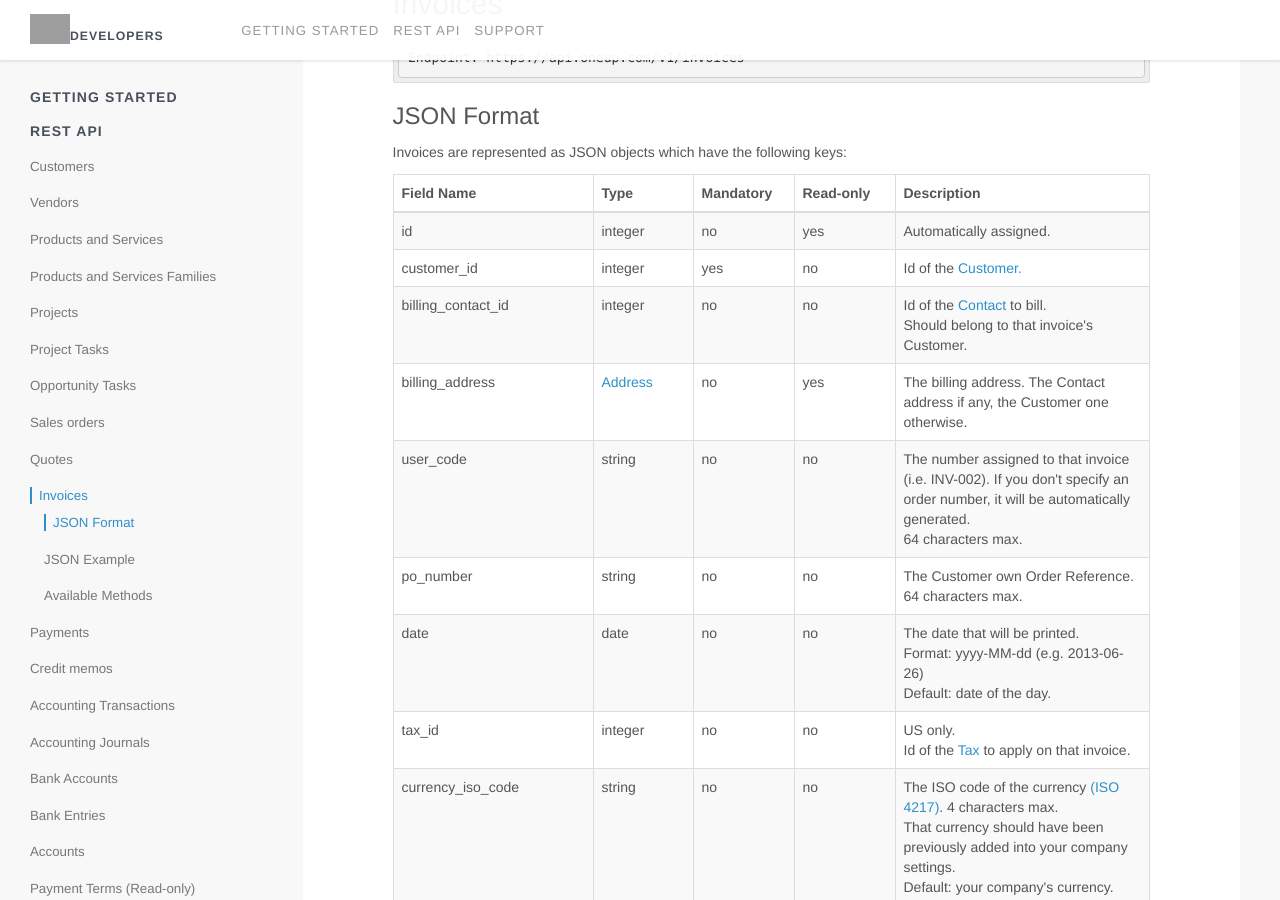
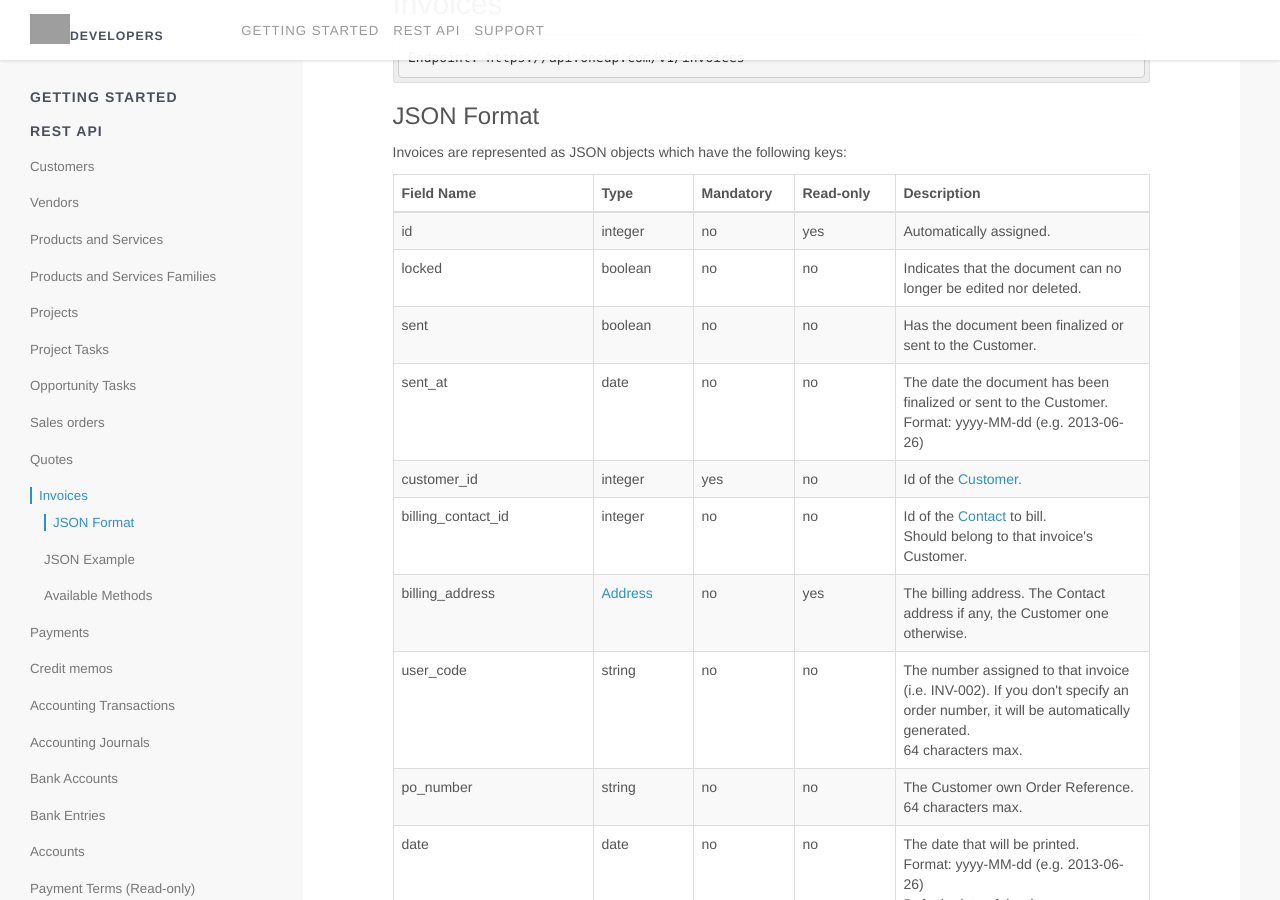
Before and after one commit to myERP/myerp.github.io, a Jekyll site: the page built from docs/1.0/api/index.html, in a window 1280 px wide and 900 px high, scrolled down 20830 px. Built offline with Jekyll 4.4.1, drawn with Linux system fonts in a browser that asks for light colours; nearby versions of some CDN libraries; Markdown is read by kramdown in place of the engine named in the settings; some of the changed text lies outside the part shown; grey boxes are pictures that could not be loaded.

Commit message:
api: add field locked, sent, sent_at to the invoice

```diff
--- a/_includes/1.0/api/invoice.html
+++ b/_includes/1.0/api/invoice.html
@@ -17,6 +17,29 @@
                 <td>no</td>
                 <td>yes</td>
                 <td>Automatically assigned.</td>
+            </tr>
+            <tr>
+                <td>locked</td>
+                <td>{{ site.format.type.boolean }}</td>
+                <td>no</td>
+                <td>no</td>
+                <td>Indicates that the document can no longer be edited nor deleted.</td>
+            </tr>
+            <tr>
+                <td>sent</td>
+                <td>{{ site.format.type.boolean }}</td>
+                <td>no</td>
+                <td>no</td>
+                <td>Has the document been finalized or sent to the Customer.</td>
+            </tr>
+            <tr>
+                <td>sent_at</td>
+                <td>{{ site.format.type.date }}</td>
+                <td>no</td>
+                <td>no</td>
+                <td>The date the document has been finalized or sent to the Customer.
+                    <br />Format: {{ site.format.date }}<br />
+                </td>
             </tr>
             <tr>
                 <td>customer_id</td>
--- a/_includes/1.0/api/json/invoice.json
+++ b/_includes/1.0/api/json/invoice.json
@@ -1,5 +1,8 @@
 {
   "id": 19,
+  "locked": true,
+  "sent": true,
+  "sent_at": "2014-07-15",
   "customer_id": 2,
   "billing_contact_id": 1,
   "billing_address": {
```
